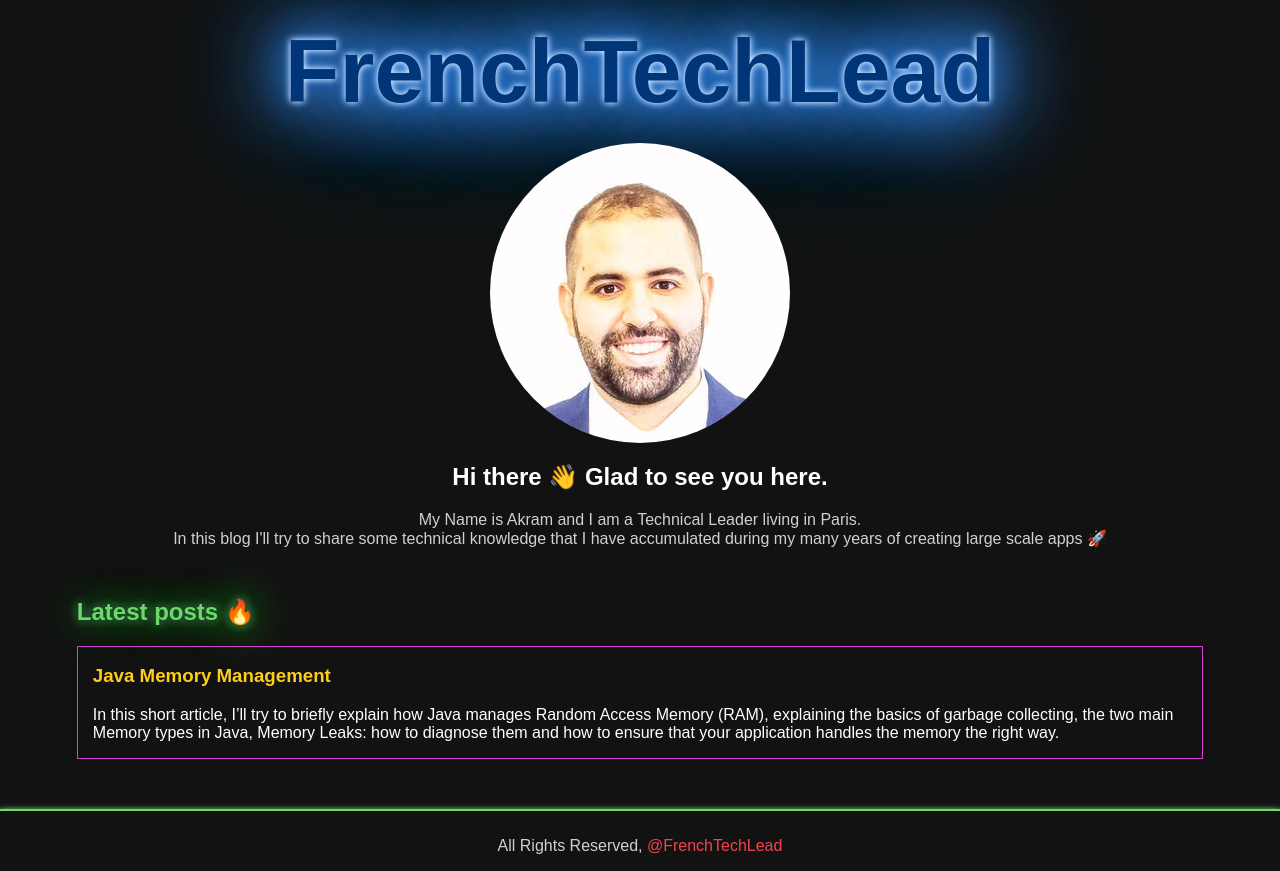
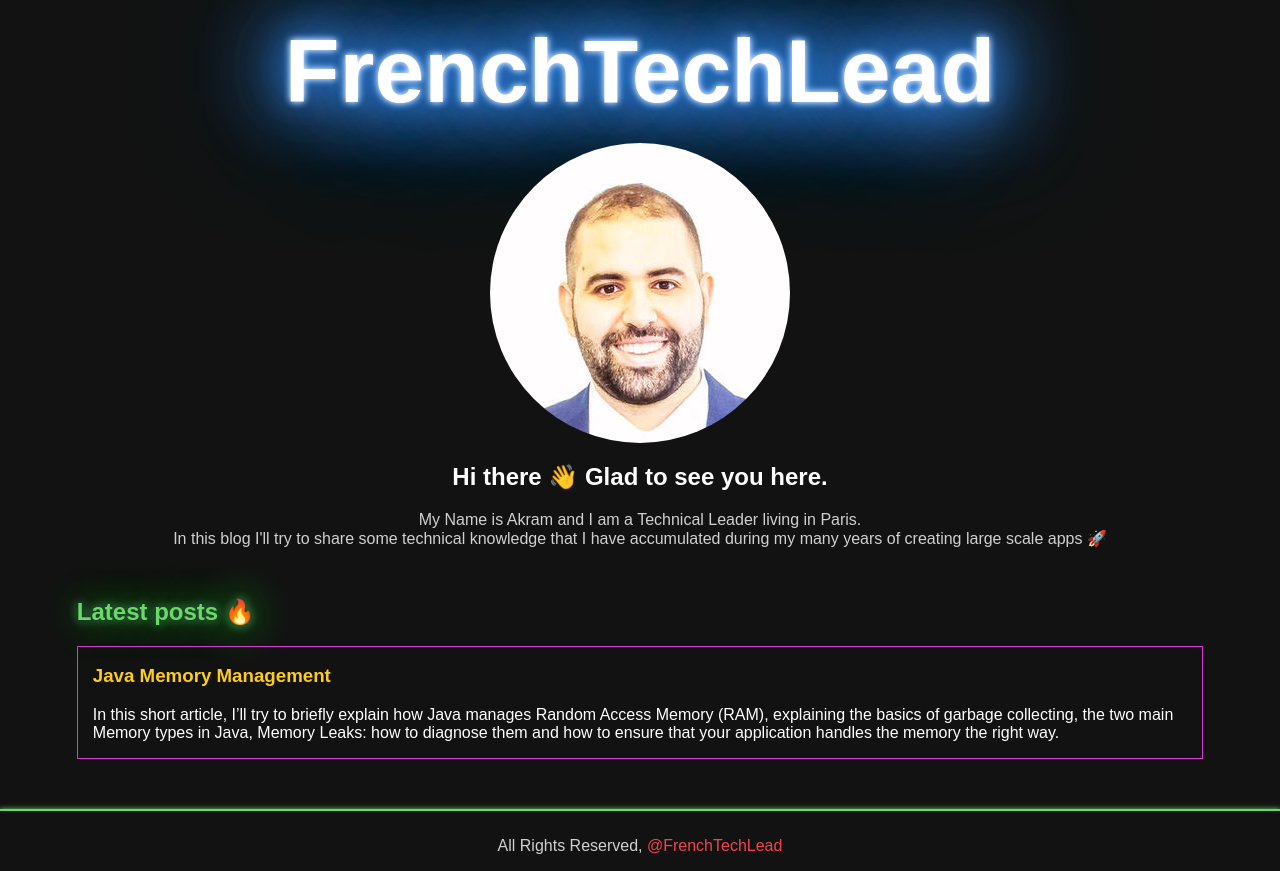
Before and after one commit to FrenchTechLead/ftl-astro, an Astro site: page / in a window 1280 px wide. Built offline with nearby package versions, Linux system fonts and the light colour scheme; Astro itself is replaced by a stand-in of ours.

Commit message:
accessibility color

```diff
--- a/src/components/Styles.astro
+++ b/src/components/Styles.astro
@@ -68,7 +68,7 @@ body {
 	 text-align: center;
 }
  header article a {
-	 color: var(--color-heavy-blue);
+	 color: var(--color-white);
 	 text-decoration: none;
 	 font-size: 7vw;
 	 text-shadow: 0 0 7px var(--color-white),
```
